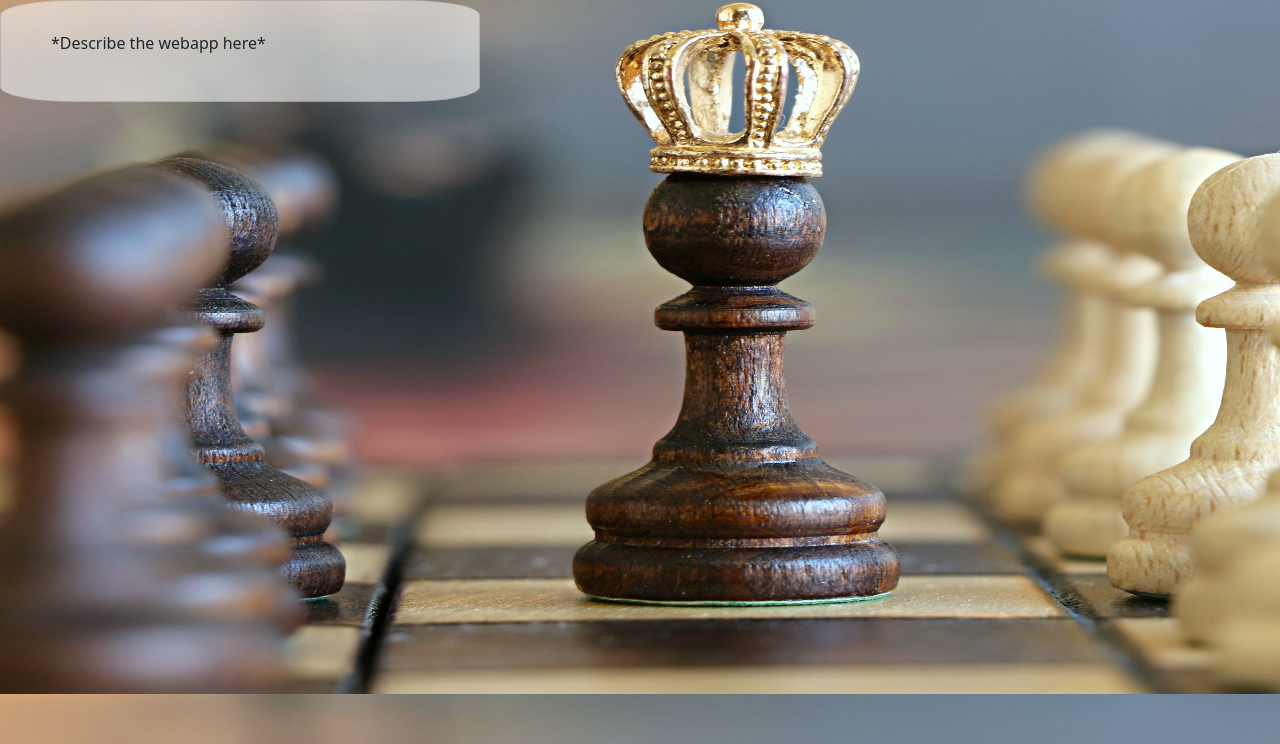
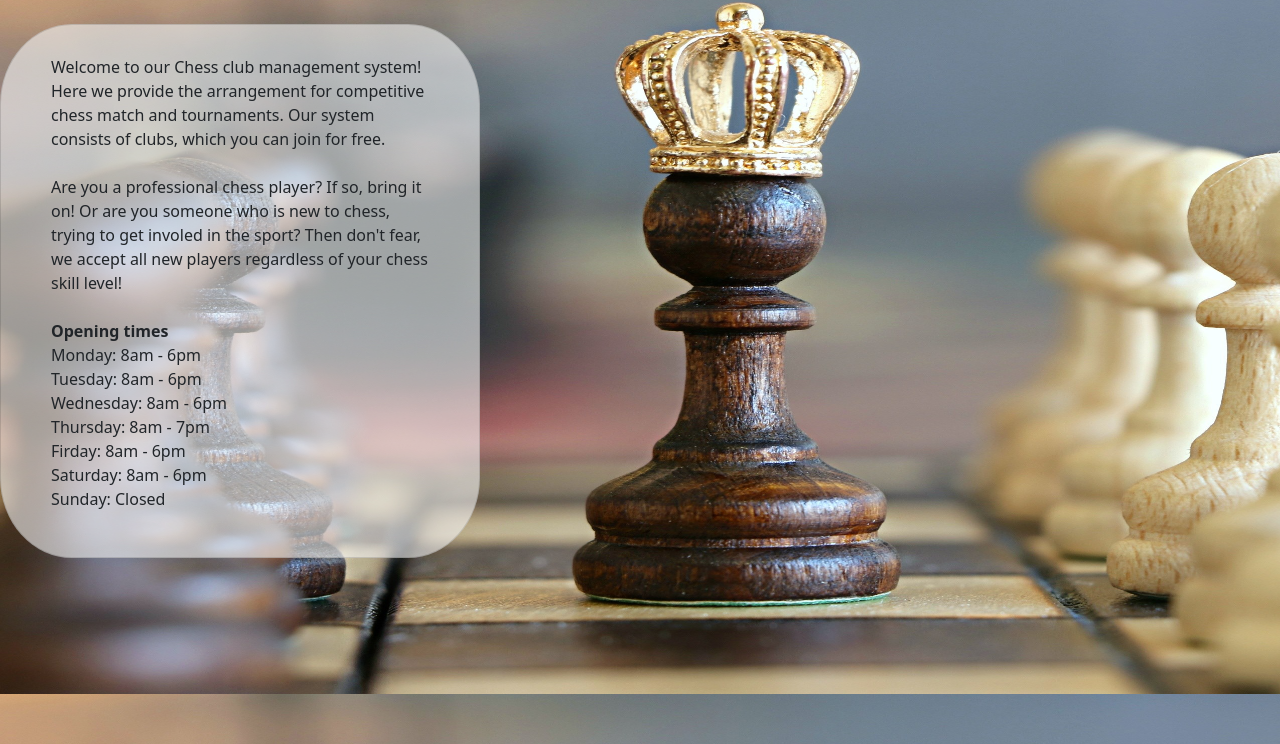
Before and after one commit to RahinAshraf/Chess-club-management-system, a Django app: page / in a window 1280 px wide. Shown: the part 56-800 px from the top of the page. Run offline with Django 3.2, Linux system fonts and the light colour scheme; some libraries are stand-ins or nearby versions.

Commit message:
Add filler text to home view

```diff
--- a/clubs/templates/home.html
+++ b/clubs/templates/home.html
@@ -24,8 +24,7 @@
     <nav class="navbar navbar-expand-lg navbar-dark bg-dark">
       <div class="container">
         <a class="navbar-brand" href="{% url 'home' %}"
-          >Chess club management system</a
-        >
+          >Chess club management system</a>
         <button
           class="navbar-toggler"
           type="button"
@@ -64,10 +63,32 @@
           <form class="d-flex"></form>
         </div>
     </nav>
+<br>
+
+      <div class="card cover-card offset-sm-0 offset-md-0 offset-lg-0" >
+        <p class="">Welcome to our Chess club management system! Here we provide the arrangement for
+        competitive chess match and tournaments. Our system consists of clubs, which you can join for free. <br><br>
+
+        Are you a professional chess player? If so, bring it on! Or are you someone who is new to chess, trying
+        to get involed in the sport? Then don't fear, we accept all new players regardless of your chess skill level! <br><br>
+
+        <b>Opening times</b>
+        <br>
+        Monday: 8am - 6pm<br>
+        Tuesday: 8am - 6pm<br>
+        Wednesday: 8am - 6pm<br>
+        Thursday: 8am - 7pm<br>
+        Firday: 8am - 6pm<br>
+        Saturday: 8am - 6pm<br>
+        Sunday: Closed<br>
 
 
-      <div class="card cover-card" id = "">
-        <p class="">*Describe the webapp here*</p>
+
+
+
+
+
+        </p>
       </div>
     </div>
 
```
